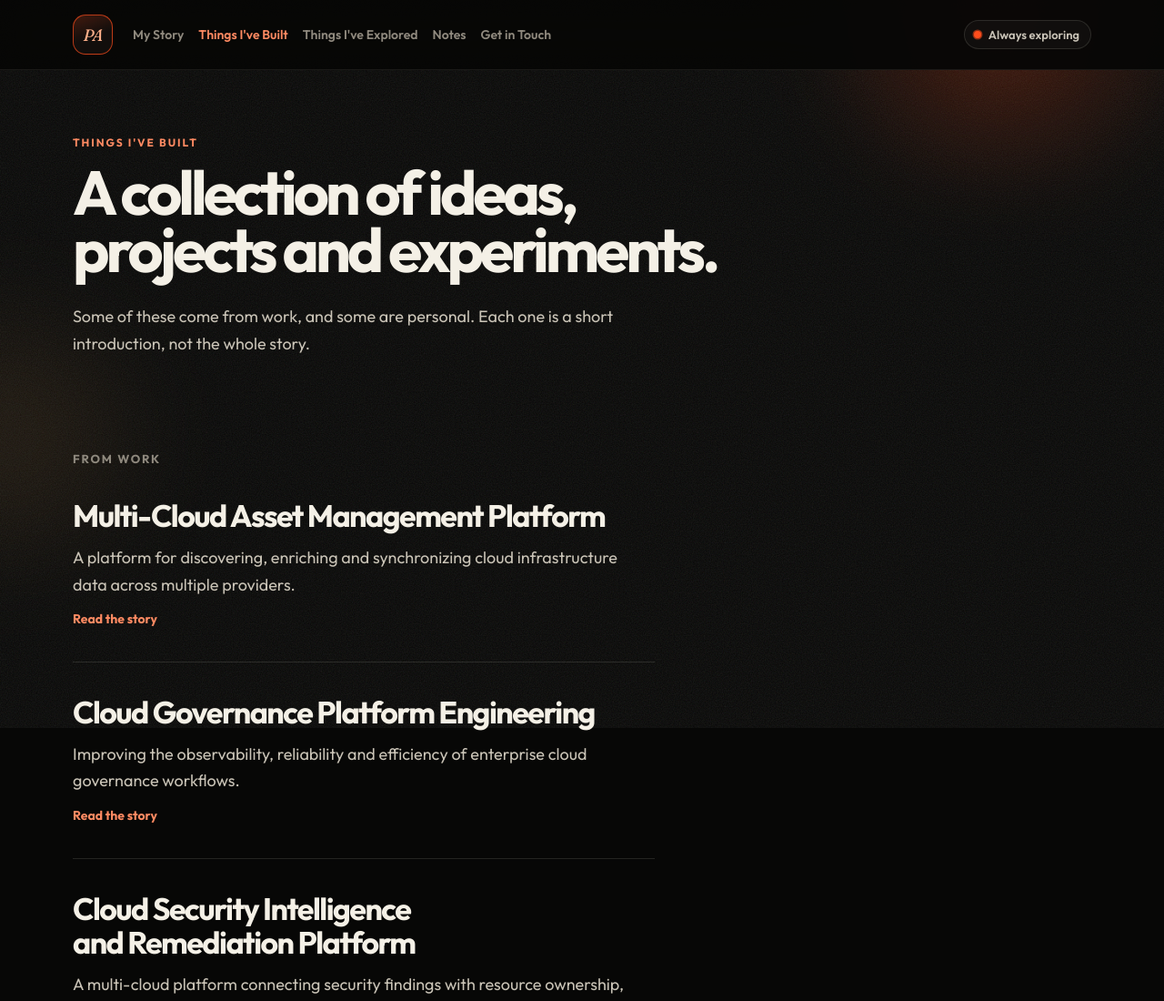
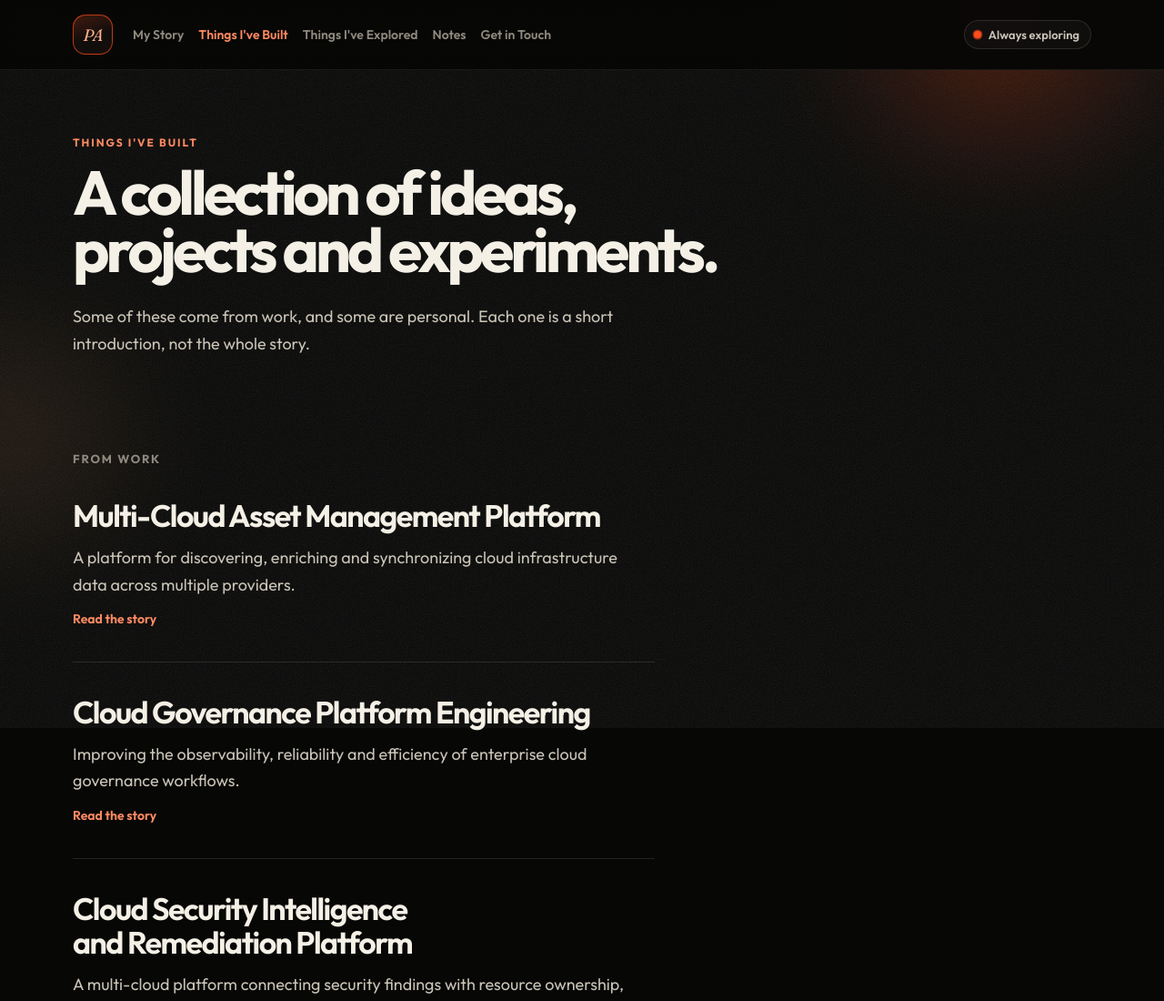
Before and after one commit to PrateekAlakh/prateekalakh, an Astro site: page /built in a window 1280 px wide. Shown: the top 1100 px of the page at 91% size. Built offline with nearby package versions, Linux system fonts and the light colour scheme; Astro itself is replaced by a stand-in of ours.

Commit message:
Self-host the type and keep the phone header on one line.
Co-authored-by: Cursor <cursoragent@cursor.com>

```diff
--- a/src/layouts/Base.astro
+++ b/src/layouts/Base.astro
@@ -27,12 +27,6 @@ const nav = [
     <meta name="description" content={description} />
     <meta name="theme-color" content="#070706" />
     <link rel="icon" href="/favicon.svg" type="image/svg+xml" />
-    <link rel="preconnect" href="https://fonts.googleapis.com" />
-    <link rel="preconnect" href="https://fonts.gstatic.com" crossorigin />
-    <link
-      href="https://fonts.googleapis.com/css2?family=Fraunces:ital,opsz,wght@0,9..144,560;1,9..144,460;1,9..144,560&family=Outfit:wght@400;500;600;700&display=swap"
-      rel="stylesheet"
-    />
     <title>{pageTitle}</title>
   </head>
   <body>
--- a/src/styles/global.css
+++ b/src/styles/global.css
@@ -1,3 +1,19 @@
+@font-face {
+  font-family: Outfit;
+  font-style: normal;
+  font-weight: 100 900;
+  font-display: swap;
+  src: url("../fonts/outfit-latin.woff2") format("woff2");
+}
+
+@font-face {
+  font-family: Fraunces;
+  font-style: italic;
+  font-weight: 100 900;
+  font-display: swap;
+  src: url("../fonts/fraunces-italic-latin.woff2") format("woff2");
+}
+
 :root {
   --bg: #070706;
   --ink: #f4f0e6;
@@ -786,6 +802,35 @@ h1 em {
     --wrap: min(1120px, calc(100% - 32px));
   }
 
+  .site-header .bar {
+    flex-wrap: nowrap;
+    gap: 12px;
+    padding: 12px 0;
+  }
+
+  .nav {
+    flex-wrap: nowrap;
+    gap: 8px 18px;
+    margin-right: 0;
+    overflow-x: auto;
+    padding-bottom: 2px;
+    scrollbar-width: none;
+  }
+
+  .nav::-webkit-scrollbar {
+    display: none;
+  }
+
+  .nav a {
+    flex: none;
+  }
+
+  @media (max-width: 640px) {
+    .nav {
+      mask-image: linear-gradient(90deg, #000 calc(100% - 28px), transparent);
+    }
+  }
+
   .status {
     display: none;
   }
```
Also changed, not shown: src/fonts/fraunces-italic-latin.woff2 (added), src/fonts/outfit-latin.woff2 (added).
